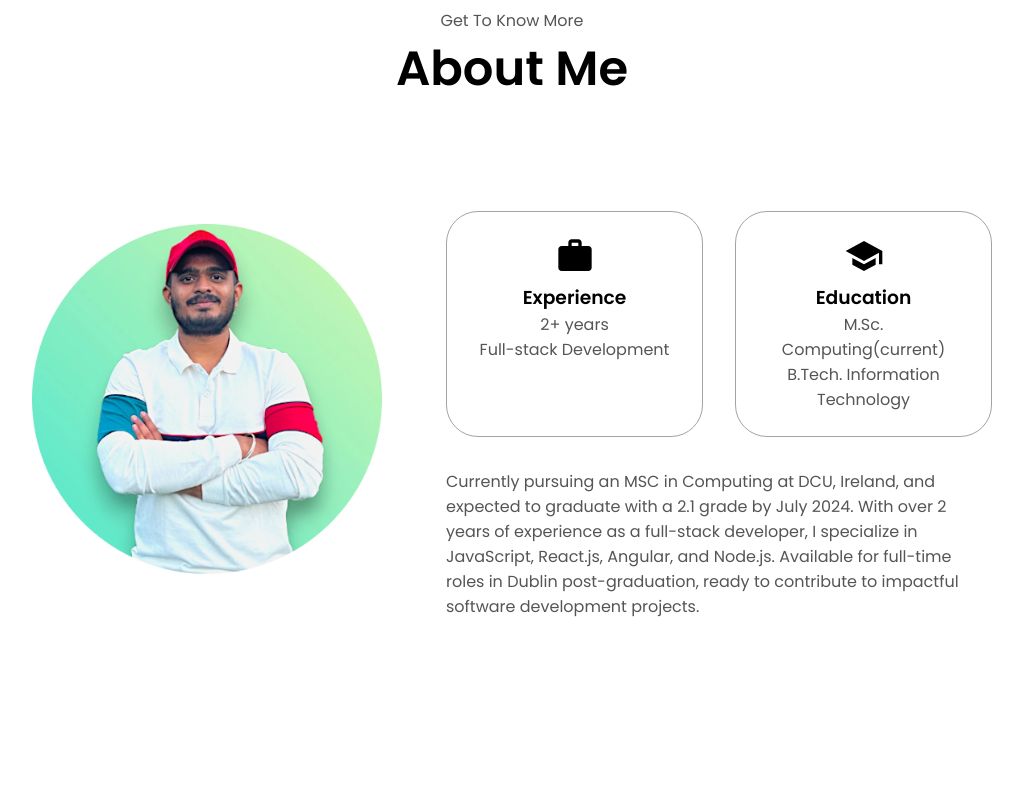
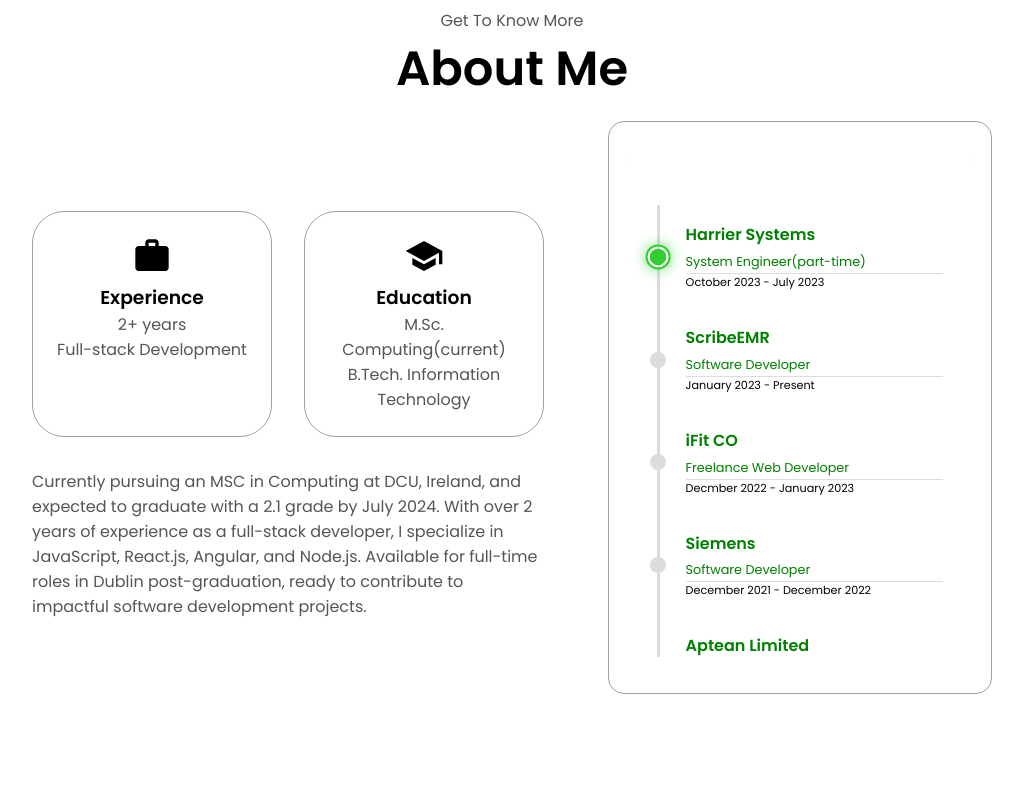
Before and after one commit to ThilakRamanie/Portfolio-ReactJS, a React (Vite) app: page / in a window 1280 px wide. Shown: the part 920-1708 px from the top of the page, without its empty margins (128-1151 px from the left). Built offline with nearby package versions, Linux system fonts and the light colour scheme.

Commit message:
Revised bugs

```diff
--- a/src/App.css
+++ b/src/App.css
@@ -29,6 +29,8 @@
   --gray-shade: rgb(85, 85, 85);
   --btn-color-2: rgb(53, 53, 53);
   --icon-color: black;
+  --timeline-text: green;
+  --timeline-dot:limegreen;
 }
 
 .dark-theme {
@@ -40,6 +42,9 @@
   --gray-shade: #cccccc;
   --btn-color-2: white;
   --icon-color: white;
+  --timeline-text: gold;
+  --timeline-dot:rgb(255, 222, 37);
+
 }
 
 * {
@@ -373,6 +378,147 @@
   margin: auto 0;
 }
 
+#about .section__pic-container {
+  border: var(--btn-color-2) 0.1rem solid;
+  border-radius: 1rem;
+  border-color: rgb(163, 163, 163);
+  height: auto;
+  padding: 0 1em;
+  margin: 0 auto;
+}
+
+/* .timeline-container-about {
+  width: 500px !important;
+} */
+
+/* Timeline */
+
+.timeline-container p {
+  line-height: 1.8;
+}
+
+time {
+  line-height: 1.6;
+}
+
+.timeline-container {
+  display: grid;
+  /* place-content: center; */
+  margin: 0;
+  padding: 0;
+  /* padding : 1rem; */
+  width: 600px;
+  height: 500px;
+  overflow-y: scroll;
+  margin: auto;
+}
+
+.timeline-container::-webkit-scrollbar {
+  width: 6px;
+}
+
+.timeline-container::-webkit-scrollbar-track {
+  -webkit-box-shadow: inset 0 0 6px var(--timeline-dot);
+  border-radius: 10px;
+}
+
+.timeline-container::-webkit-scrollbar-thumb {
+  border-radius: 10px;
+  -webkit-box-shadow: inset 0 0 6px var(--timeline-dot);
+}
+
+/* ===================== */
+/* ===================== */
+
+/* Timeline */
+/* Code Here ↓ */
+
+.timeline {
+  padding: 3rem 2rem;
+
+  max-width: 460px;
+  border-radius: 12px;
+
+  background-color: var(--primary-bg-color);
+  box-shadow: 0 4px 25px -20px rgba(0, 0, 0.2);
+}
+
+.tl-content .tl-header,
+.tl-content .tl-body {
+  padding-left: 25.6px;
+
+  border-left: 3px solid gainsboro;
+}
+
+.tl-body {
+  padding-bottom: 1rem;
+}
+
+.tl-content:last-child .tl-body {
+  border-left: 3px solid transparent;
+}
+
+.tl-header {
+  position: relative;
+  display: grid;
+
+  padding-top: 1rem;
+  padding-bottom: 1rem;
+}
+
+.tl-title {
+  font-weight: 600;
+  font-size: 1em;
+  color: var(--timeline-text);
+}
+
+.tl-company-title {
+  font-weight: 400;
+  font-size: 0.8em;
+  color: var(--timeline-text);
+  border-bottom: 1px solid gainsboro;
+}
+
+.tl-time {
+  font-size: 0.7em;
+}
+
+.tl-marker {
+  display: block;
+  position: absolute;
+
+  width: 16px;
+  height: 16px;
+  border-radius: 50% / 50%;
+
+  background: gainsboro;
+
+  left: -6%;
+  top: 50%;
+
+  transform: translate(50%, -50%);
+}
+
+.tl-content-active .tl-marker {
+  padding: 1.6px;
+
+  left: -9%;
+
+  width: 18px;
+  height: 18px;
+
+  border: 2px solid var(--timeline-dot);
+
+  background-color: var(--timeline-dot);
+  background-clip: content-box;
+
+  box-shadow: 0 0 15px -2px var(--timeline-dot);
+}
+
+.tl-content-active .tl-title {
+  font-weight: 700;
+}
+
 /* EXPERIENCE SECTION */
 
 #experience {
@@ -634,6 +780,90 @@
     width: 40px;
     height: 40px;
   }
+  .tl-content-active .tl-marker {
+    left: -11%;
+  }
+
+  .tl-marker {
+    left: -7%;
+  }
+
+  #about .section__pic-container {
+    margin-top: 1em;
+  }
+}
+
+/* @media (min-width: 400px) {
+  .tl-content-active .tl-marker {
+    left: -1%;
+  }
+
+  .tl-marker {
+    left: -5%;
+  }
+
+  #about .section__pic-container {
+    margin-top: 1em;
+  }
+} */
+
+@media (min-width: 320px) {
+  .tl-content-active .tl-marker {
+    left: -8%;
+  }
+
+  .tl-marker {
+    left: -5%;
+  }
+
+  #about .section__pic-container {
+    margin-top: 1em;
+  }
+}
+
+@media (min-width: 350px) {
+  .tl-content-active .tl-marker {
+    left: -11%;
+  }
+  .tl-marker {
+    left: -8%;
+  }
+}
+
+@media (min-width: 380px) {
+  .tl-content-active .tl-marker {
+    left: -9%;
+  }
+  .tl-marker {
+    left: -6%;
+  }
+}
+
+@media (min-width: 530px) {
+  .tl-content-active .tl-marker {
+    left: -6.5%;
+  }
+  .tl-marker {
+    left: -4.5%;
+  }
+}
+
+@media (min-width: 760px) {
+  .tl-content-active .tl-marker {
+    left: -11%;
+  }
+  .tl-marker {
+    left: -9%;
+  }
+}
+
+@media screen and (min-width: 1200px) {
+  .tl-content-active .tl-marker {
+    left: -9.5%;
+  }
+  .tl-marker {
+    left: -6.5%;
+  }
 }
 
 /*************Card******************/
--- a/src/components/About.jsx
+++ b/src/components/About.jsx
@@ -1,5 +1,6 @@
 import Img from "../assets/profile_img.webp";
 import { MdWork, MdSchool } from "react-icons/md";
+import Timeline from "./Timeline";
 
 const About = () => {
   return (
@@ -8,9 +9,6 @@
         <p className="section__text__p1">Get To Know More</p>
         <h1 className="title">About Me</h1>
         <div className="section-container">
-          <div className="section__pic-container">
-            <img src={Img} alt="Profile picture" className="about-pic" />
-          </div>
           <div className="about-details-container">
             <div className="about-containers">
               <div className="details-container">
@@ -42,6 +40,10 @@
               </p>
             </div>
           </div>
+          <div className="section__pic-container">
+            {/* <img src={Img} alt="Profile picture" className="about-pic" /> */}
+            <Timeline />
+          </div>
         </div>
       </section>
     </div>
--- a/src/components/Experience.jsx
+++ b/src/components/Experience.jsx
@@ -47,7 +47,7 @@
                   <FaCheckCircle className="icon" />
                   <div>
                     <h3>Node.js</h3>
-                    <p>Experiences</p>
+                    <p>Experienced</p>
                   </div>
                 </article>
                 <article>
--- /dev/null
+++ b/src/components/Timeline.jsx
@@ -0,0 +1,60 @@
+const Timeline = () => {
+  return (
+    <main className="timeline-container">
+      <div className="timeline">
+        <div className="tl-content tl-content-active">
+          <div className="tl-header">
+            <span className="tl-marker"></span>
+            <p className="tl-title">Harrier Systems</p>
+            <p className="tl-company-title">System Engineer(part-time)</p>
+            <time className="tl-time" dateTime="2023-06-20">
+              October 2023 - July 2023
+            </time>
+          </div>
+        </div>
+        <div className="tl-content">
+          <div className="tl-header">
+            <span className="tl-marker"></span>
+            <p className="tl-title">ScribeEMR</p>
+            <p className="tl-company-title">Software Developer</p>
+            <time className="tl-time" dateTime="2023-06-18">
+              January 2023 - Present
+            </time>
+          </div>
+        </div>
+        <div className="tl-content">
+          <div className="tl-header">
+            <span className="tl-marker"></span>
+            <p className="tl-title">iFit CO</p>
+            <p className="tl-company-title">Freelance Web Developer</p>
+            <time className="tl-time" dateTime="2023-06-18">
+              Decmber 2022 - January 2023
+            </time>
+          </div>
+        </div>
+        <div className="tl-content">
+          <div className="tl-header">
+            <span className="tl-marker"></span>
+            <p className="tl-title">Siemens</p>
+            <p className="tl-company-title">Software Developer</p>
+            <time className="tl-time" dateTime="2023-06-18">
+              December 2021 - December 2022
+            </time>
+          </div>
+        </div>
+        <div className="tl-content">
+          <div className="tl-header">
+            <span className="tl-marker"></span>
+            <p className="tl-title">Aptean Limited</p>
+            <p className="tl-company-title">QA Engineer</p>
+            <time className="tl-time" dateTime="2023-06-18">
+              February 2021 - December 2021
+            </time>
+          </div>
+        </div>
+      </div>
+    </main>
+  );
+};
+
+export default Timeline;
--- a/src/index.css
+++ b/src/index.css
@@ -7,8 +7,17 @@
 
 body {
   font-family: "Poppins", sans-serif;
+  background-color: var(--primary-bg-color);
 }
 
 html {
   scroll-behavior: smooth;
 }
+
+.light-theme {
+  --primary-bg-color: white;
+}
+
+.dark-theme {
+  --primary-bg-color: black;
+}/*# sourceMappingURL=index.css.map */
--- a/src/pages/Home/Home.jsx
+++ b/src/pages/Home/Home.jsx
@@ -1,5 +1,5 @@
 import Loading from "../Loading/Loading";
-import { useEffect, useState, useRef } from "react";
+import { useEffect, useState } from "react";
 import Navbar from "../../components/Navbar";
 import Profile from "../../components/Profile";
 import About from "../../components/About";
```
